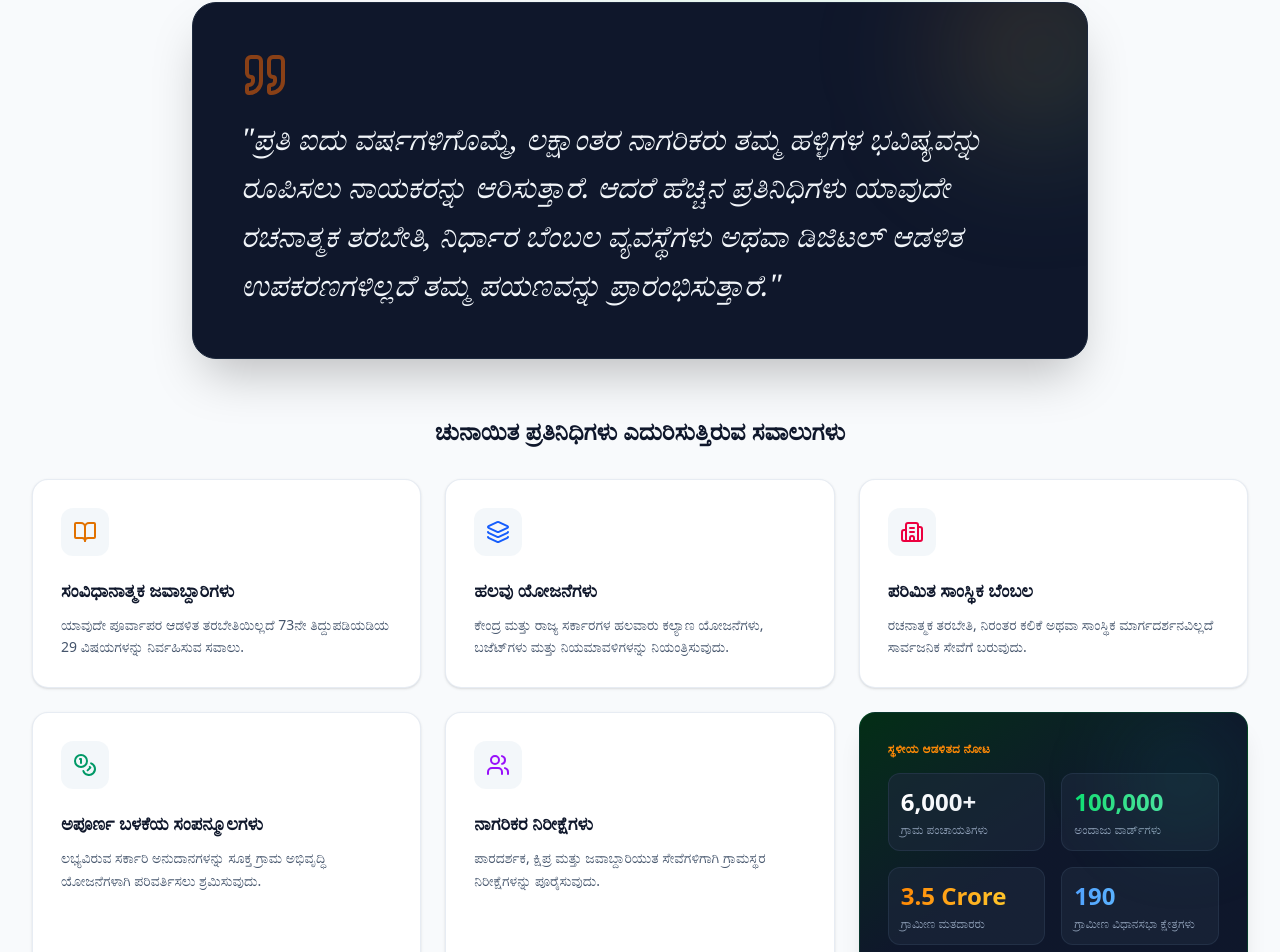
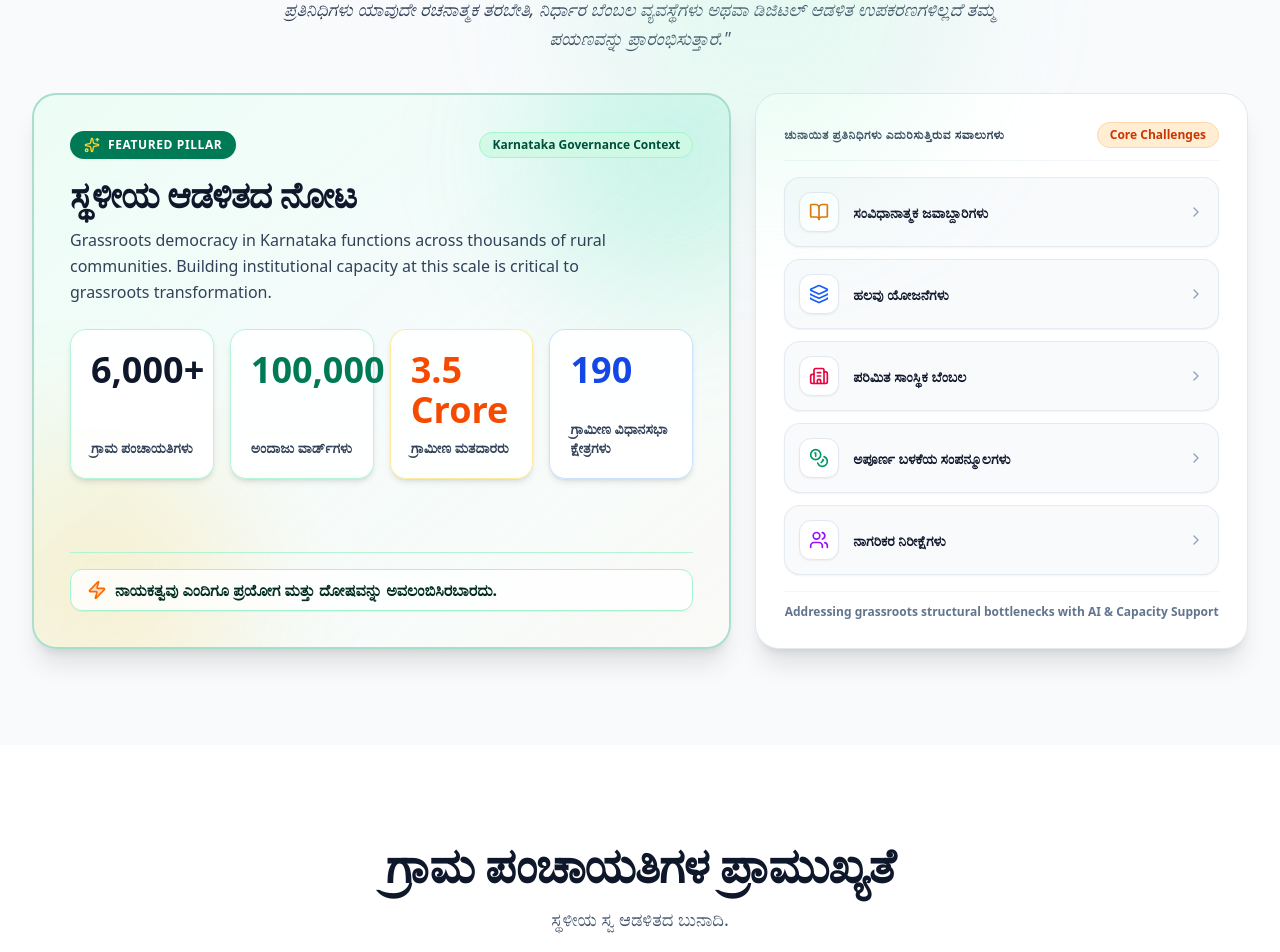
Before and after one commit to jiteshep/trial, a React (Vite) app: page / in a window 1280 px wide. Shown: the part 874-1826 px from the top of the page. Built offline with nearby package versions, Linux system fonts and the light colour scheme.

Commit message:
fixed governance card design, black to green

```diff
--- a/src/App.tsx
+++ b/src/App.tsx
@@ -39,10 +39,10 @@ const ImpactSection = () => {
               <p className="text-3xl font-black bg-gradient-to-r from-green-600 to-emerald-600 bg-clip-text text-transparent">{config.STATS.TARGET_WOMEN_CANDIDATES}</p>
               <p className="text-xs font-bold uppercase tracking-wider text-slate-500 mt-1">Women Leaders</p>
             </div>
-            <div className="p-5 rounded-2xl bg-slate-900 text-white border border-slate-800 col-span-2 shadow-xl hover:-translate-y-1 transition-all relative overflow-hidden">
-              <div className="absolute top-0 right-0 w-32 h-32 bg-green-500/10 rounded-full blur-2xl pointer-events-none"></div>
+            <div className="p-5 rounded-2xl bg-gradient-to-r from-emerald-700 to-green-700 text-white border border-emerald-600 col-span-2 shadow-lg hover:-translate-y-1 transition-all relative overflow-hidden">
+              <div className="absolute top-0 right-0 w-32 h-32 bg-white/10 rounded-full blur-2xl pointer-events-none"></div>
               <p className="text-3xl font-black text-white">{config.STATS.PANCHAYATS}</p>
-              <p className="text-xs font-bold uppercase tracking-widest text-slate-400 mt-1">Grama Panchayats Supported</p>
+              <p className="text-xs font-bold uppercase tracking-widest text-emerald-100 mt-1">Grama Panchayats Supported</p>
             </div>
           </div>
         </div>
--- a/src/components/Sections.tsx
+++ b/src/components/Sections.tsx
@@ -28,101 +28,137 @@ export const AboutSection = () => {
   const { t } = useLanguage();
 
   const highlightIcons = [
-    <BookOpen className="w-6 h-6 text-amber-600" />,
-    <Layers className="w-6 h-6 text-blue-600" />,
-    <Building2 className="w-6 h-6 text-rose-600" />,
-    <Coins className="w-6 h-6 text-emerald-600" />,
-    <Users className="w-6 h-6 text-purple-600" />,
+    <BookOpen className="w-5 h-5 text-amber-600 shrink-0" />,
+    <Layers className="w-5 h-5 text-blue-600 shrink-0" />,
+    <Building2 className="w-5 h-5 text-rose-600 shrink-0" />,
+    <Coins className="w-5 h-5 text-emerald-600 shrink-0" />,
+    <Users className="w-5 h-5 text-purple-600 shrink-0" />,
   ];
 
   return (
-    <Section id="about" className="bg-slate-50 relative overflow-hidden">
+    <Section id="about" className="bg-slate-50 relative overflow-hidden py-10 md:py-16">
       {/* Background Radial Glow */}
-      <div className="absolute top-0 right-1/4 w-96 h-96 bg-green-200/20 rounded-full blur-3xl pointer-events-none"></div>
+      <div className="absolute top-0 right-1/4 w-96 h-96 bg-emerald-200/20 rounded-full blur-3xl pointer-events-none"></div>
 
-      <SectionTitle title={t.about.title} />
-
-      {/* Narrative Card */}
-      <motion.div
-        initial={{ opacity: 0, y: 20 }}
-        whileInView={{ opacity: 1, y: 0 }}
-        viewport={{ once: true }}
-        className="max-w-4xl mx-auto mb-14 p-8 md:p-12 rounded-3xl bg-slate-900 text-white shadow-2xl relative overflow-hidden border border-slate-800"
-      >
-        <div className="absolute -top-12 -right-12 w-48 h-48 bg-gradient-to-br from-orange-500/20 to-emerald-500/20 rounded-full blur-3xl pointer-events-none"></div>
-        <Quote className="w-12 h-12 text-orange-500/50 mb-4" />
-        <p className="text-xl md:text-2xl lg:text-3xl font-serif leading-relaxed text-slate-100 italic relative z-10">
+      {/* Header: Title & Subtitle */}
+      <div className="max-w-4xl mx-auto text-center mb-8 md:mb-10">
+        <h2 className="text-3xl md:text-4xl lg:text-5xl font-black text-slate-900 tracking-tight mb-3">
+          {t.about.title}
+        </h2>
+        <p className="text-base md:text-lg text-slate-700 max-w-3xl mx-auto leading-relaxed italic font-medium">
           "{t.about.narrative}"
         </p>
+      </div>
+
+      {/* Single Viewport Responsive Split Grid */}
+      <div className="grid lg:grid-cols-12 gap-6 items-stretch max-w-7xl mx-auto">
+
+        {/* HERO CARD (HIGHEST PRIVILEGE): The Landscape of Local Governance (Bright Luminous Light Emerald Card) */}
+        <motion.div
+          initial={{ opacity: 0, scale: 0.98 }}
+          whileInView={{ opacity: 1, scale: 1 }}
+          viewport={{ once: true }}
+          transition={{ duration: 0.4 }}
+          className="lg:col-span-7 bg-gradient-to-br from-emerald-50 via-teal-50/40 to-amber-50/30 text-slate-900 p-7 md:p-9 rounded-3xl shadow-xl border-2 border-emerald-600/30 relative overflow-hidden flex flex-col justify-between group"
+        >
+          {/* Ambient Decorative Backdrops */}
+          <div className="absolute -top-20 -right-20 w-72 h-72 bg-emerald-400/15 rounded-full blur-3xl pointer-events-none"></div>
+          <div className="absolute -bottom-20 -left-20 w-72 h-72 bg-amber-400/15 rounded-full blur-3xl pointer-events-none"></div>
+
+          <div className="relative z-10">
+            <div className="flex flex-wrap items-center justify-between gap-2 mb-4">
+              <span className="inline-flex items-center gap-2 px-3.5 py-1.5 rounded-full text-xs font-black uppercase tracking-wider bg-emerald-700 text-white shadow-xs">
+                <Sparkles className="w-4 h-4 text-amber-300" /> Featured Pillar
+              </span>
+              <span className="text-xs text-emerald-900 font-bold bg-emerald-100/90 px-3 py-1 rounded-full border border-emerald-200">
+                Karnataka Governance Context
+              </span>
+            </div>
+
+            <h3 className="text-2xl md:text-3xl lg:text-4xl font-black text-slate-900 mb-3 tracking-tight">
+              {t.stats.title}
+            </h3>
+            <p className="text-sm md:text-base text-slate-700 mb-6 leading-relaxed max-w-xl font-medium">
+              Grassroots democracy in Karnataka functions across thousands of rural communities. Building institutional capacity at this scale is critical to grassroots transformation.
+            </p>
+
+            {/* Stats Grid with Clean Crisp White Cards & Vibrant Numbers */}
+            <div className="grid grid-cols-2 sm:grid-cols-4 gap-3.5 md:gap-4">
+              <div className="bg-white/90 backdrop-blur-sm p-4 md:p-5 rounded-2xl border border-emerald-200/80 shadow-md hover:shadow-lg transition-all flex flex-col justify-between">
+                <p className="text-2xl md:text-3xl lg:text-4xl font-black text-slate-900">{config.STATS.PANCHAYATS}</p>
+                <p className="text-xs md:text-sm text-slate-700 mt-2 font-bold leading-snug">{t.stats.panchayats}</p>
+              </div>
+
+              <div className="bg-white/90 backdrop-blur-sm p-4 md:p-5 rounded-2xl border border-emerald-200/80 shadow-md hover:shadow-lg transition-all flex flex-col justify-between">
+                <p className="text-2xl md:text-3xl lg:text-4xl font-black text-emerald-700">{config.STATS.WARDS}</p>
+                <p className="text-xs md:text-sm text-slate-700 mt-2 font-bold leading-snug">{t.stats.wards}</p>
+              </div>
+
+              <div className="bg-white/90 backdrop-blur-sm p-4 md:p-5 rounded-2xl border border-amber-200/80 shadow-md hover:shadow-lg transition-all flex flex-col justify-between">
+                <p className="text-2xl md:text-3xl lg:text-4xl font-black text-orange-600">{config.STATS.RURAL_VOTERS}</p>
+                <p className="text-xs md:text-sm text-slate-700 mt-2 font-bold leading-snug">{t.stats.voters}</p>
+              </div>
+
+              <div className="bg-white/90 backdrop-blur-sm p-4 md:p-5 rounded-2xl border border-blue-200/80 shadow-md hover:shadow-lg transition-all flex flex-col justify-between">
+                <p className="text-2xl md:text-3xl lg:text-4xl font-black text-blue-700">{config.STATS.RURAL_ACS}</p>
+                <p className="text-xs md:text-sm text-slate-700 mt-2 font-bold leading-snug">{t.stats.acs}</p>
+              </div>
+            </div>
+          </div>
+
+          {/* High Visibility Transition Highlight Bar */}
+          <div className="relative z-10 mt-6 pt-4 border-t border-emerald-200/80 flex items-center justify-between">
+            <span className="flex items-center gap-2 text-sm md:text-base text-emerald-950 font-extrabold bg-white/80 px-4 py-2 rounded-xl border border-emerald-200 w-full shadow-2xs">
+              <Zap className="w-5 h-5 text-orange-500 shrink-0 fill-orange-500/20" />
+              <span>{t.about.transition}</span>
+            </span>
+          </div>
         </motion.div>
 
-      {/* Problem Highlights */}
-      <div className="mb-14">
-        <h3 className="text-2xl font-extrabold text-slate-900 mb-8 text-center">{t.about.highlightsTitle}</h3>
-        <div className="grid md:grid-cols-2 lg:grid-cols-3 gap-6">
+        {/* SECONDARY SIDE PANEL: Key Challenges (Clear High-Contrast Cards, No Clipping) */}
+        <motion.div
+          initial={{ opacity: 0, x: 20 }}
+          whileInView={{ opacity: 1, x: 0 }}
+          viewport={{ once: true }}
+          transition={{ duration: 0.4, delay: 0.1 }}
+          className="lg:col-span-5 bg-white p-6 md:p-7 rounded-3xl border border-slate-200 shadow-xl flex flex-col justify-between"
+        >
+          <div>
+            <div className="flex items-center justify-between mb-4 pb-3 border-b border-slate-100">
+              <h4 className="text-xs font-black uppercase tracking-wider text-slate-700">{t.about.highlightsTitle}</h4>
+              <span className="text-xs font-extrabold text-orange-700 bg-orange-100 px-3 py-1 rounded-full border border-orange-200">Core Challenges</span>
+            </div>
+
+            <div className="space-y-3">
               {t.about.highlights.map((item, idx) => (
                 <motion.div
                   key={idx}
-              initial={{ opacity: 0, y: 20 }}
+                  initial={{ opacity: 0, y: 10 }}
                   whileInView={{ opacity: 1, y: 0 }}
                   viewport={{ once: true }}
-              transition={{ delay: idx * 0.08 }}
-              className="bg-white p-7 rounded-2xl border border-slate-200/80 shadow-sm hover:shadow-xl hover:-translate-y-1.5 transition-all duration-300 flex flex-col justify-between group"
+                  transition={{ delay: idx * 0.06 }}
+                  className="p-3.5 rounded-2xl bg-slate-50 hover:bg-orange-50/70 border border-slate-200/80 hover:border-orange-300 transition-all flex items-center gap-3.5 group cursor-default shadow-xs"
                 >
-              <div>
-                <div className="w-12 h-12 rounded-xl bg-slate-100/80 group-hover:bg-orange-50 flex items-center justify-center mb-5 transition-colors">
+                  <div className="w-10 h-10 rounded-xl bg-white shadow-xs flex items-center justify-center shrink-0 border border-slate-200 group-hover:border-orange-300 transition-colors">
                     {highlightIcons[idx % highlightIcons.length]}
                   </div>
-                <h4 className="text-lg font-bold text-slate-900 mb-2.5 group-hover:text-orange-600 transition-colors">{item.title}</h4>
-                <p className="text-slate-600 text-sm leading-relaxed">{item.desc}</p>
+                  <div className="flex-1 min-w-0">
+                    <p className="text-sm font-extrabold text-slate-900 group-hover:text-orange-950 transition-colors leading-snug whitespace-normal break-words">
+                      {item.title}
+                    </p>
                   </div>
+                  <ChevronRight className="w-4 h-4 text-slate-400 group-hover:text-orange-600 transition-colors shrink-0" />
                 </motion.div>
               ))}
-
-          {/* Landscape Stats Card in Grid */}
-          <motion.div
-            initial={{ opacity: 0, scale: 0.95 }}
-            whileInView={{ opacity: 1, scale: 1 }}
-            viewport={{ once: true }}
-            className="bg-gradient-to-br from-green-950 via-slate-900 to-slate-900 text-white p-7 rounded-2xl shadow-xl flex flex-col justify-between border border-green-800/40 relative overflow-hidden"
-          >
-            <div className="absolute top-0 right-0 w-32 h-32 bg-emerald-500/10 rounded-full blur-2xl pointer-events-none"></div>
-            <div>
-              <h4 className="text-lg font-extrabold text-orange-400 mb-4 tracking-wide uppercase text-xs">{t.stats.title}</h4>
-              <div className="grid grid-cols-2 gap-4">
-                <div className="bg-slate-800/60 p-3 rounded-xl border border-slate-700/50">
-                  <p className="text-2xl font-black bg-gradient-to-r from-white to-slate-200 bg-clip-text text-transparent">{config.STATS.PANCHAYATS}</p>
-                  <p className="text-xs text-slate-400 mt-1 font-medium">{t.stats.panchayats}</p>
-                </div>
-                <div className="bg-slate-800/60 p-3 rounded-xl border border-slate-700/50">
-                  <p className="text-2xl font-black bg-gradient-to-r from-green-400 to-emerald-300 bg-clip-text text-transparent">{config.STATS.WARDS}</p>
-                  <p className="text-xs text-slate-400 mt-1 font-medium">{t.stats.wards}</p>
-                </div>
-                <div className="bg-slate-800/60 p-3 rounded-xl border border-slate-700/50">
-                  <p className="text-2xl font-black bg-gradient-to-r from-orange-400 to-amber-300 bg-clip-text text-transparent">{config.STATS.RURAL_VOTERS}</p>
-                  <p className="text-xs text-slate-400 mt-1 font-medium">{t.stats.voters}</p>
-                </div>
-                <div className="bg-slate-800/60 p-3 rounded-xl border border-slate-700/50">
-                  <p className="text-2xl font-black bg-gradient-to-r from-blue-400 to-sky-300 bg-clip-text text-transparent">{config.STATS.RURAL_ACS}</p>
-                  <p className="text-xs text-slate-400 mt-1 font-medium">{t.stats.acs}</p>
-                </div>
-              </div>
-            </div>
-          </motion.div>
             </div>
           </div>
 
-      {/* Transition Statement */}
-      <motion.div
-        initial={{ opacity: 0, y: 20 }}
-        whileInView={{ opacity: 1, y: 0 }}
-        viewport={{ once: true }}
-        className="max-w-3xl mx-auto text-center bg-gradient-to-r from-orange-500/10 via-amber-500/10 to-orange-500/10 border-2 border-orange-200/80 p-7 rounded-2xl shadow-sm"
-      >
-        <p className="text-xl md:text-2xl font-black text-orange-950 tracking-tight">
-          ⚡ {t.about.transition}
-        </p>
+          <div className="mt-4 pt-3 border-t border-slate-100 text-center">
+            <p className="text-xs text-slate-500 font-bold">Addressing grassroots structural bottlenecks with AI & Capacity Support</p>
+          </div>
         </motion.div>
+
+      </div>
     </Section>
   );
 };
@@ -327,7 +363,7 @@ export const TimelineSection = () => {
           initial={{ opacity: 0, y: 20 }}
           whileInView={{ opacity: 1, y: 0 }}
           viewport={{ once: true }}
-          className="mb-14 p-4 md:p-6 rounded-2xl bg-slate-900 text-white shadow-xl border border-slate-800 overflow-x-auto scrollbar-none"
+          className="mb-14 p-4 md:p-6 rounded-2xl bg-white text-slate-900 shadow-md border border-slate-200 overflow-x-auto scrollbar-none"
         >
           <div className="flex items-center justify-between min-w-[900px] gap-2">
             {steps.map((st: { num: string; title: string }, idx: number) => {
@@ -336,19 +372,21 @@ export const TimelineSection = () => {
                 <React.Fragment key={idx}>
                   <button
                     onClick={() => setActiveStep(isSelected ? null : idx)}
-                    className={`flex items-center gap-2 px-3 py-2 rounded-xl transition-all text-xs font-semibold shrink-0 cursor-pointer ${
+                    className={`flex items-center gap-2 px-3.5 py-2 rounded-xl transition-all text-xs font-bold shrink-0 cursor-pointer ${
                       isSelected
-                        ? 'bg-orange-500 text-white shadow-lg shadow-orange-500/30 scale-105'
-                        : 'bg-slate-800/80 hover:bg-slate-700 text-slate-200 hover:text-white'
+                        ? 'bg-emerald-700 text-white shadow-md shadow-emerald-700/20 scale-105'
+                        : 'bg-slate-100 hover:bg-emerald-50 text-slate-700 hover:text-emerald-800 border border-slate-200/60'
                     }`}
                   >
-                    <span className="w-5 h-5 rounded-full bg-white/10 flex items-center justify-center text-[10px] font-bold">
+                    <span className={`w-5 h-5 rounded-full flex items-center justify-center text-[10px] font-black ${
+                      isSelected ? 'bg-white/20 text-white' : 'bg-slate-200 text-slate-700'
+                    }`}>
                       {st.num}
                     </span>
                     <span>{st.title}</span>
                   </button>
                   {idx < steps.length - 1 && (
-                    <ArrowRight className="w-4 h-4 text-slate-600 shrink-0" />
+                    <ArrowRight className="w-4 h-4 text-slate-300 shrink-0" />
                   )}
                 </React.Fragment>
               );
```
Also changed, not shown: src/components/FormsAndInfo.tsx (+8 -8 lines), src/components/Layout.tsx (+13 -13 lines). Lines whose indentation alone changed are shown as unchanged.
